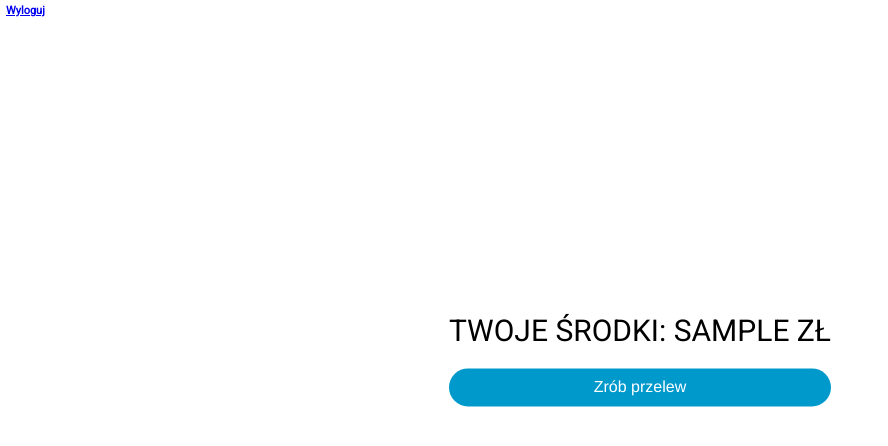
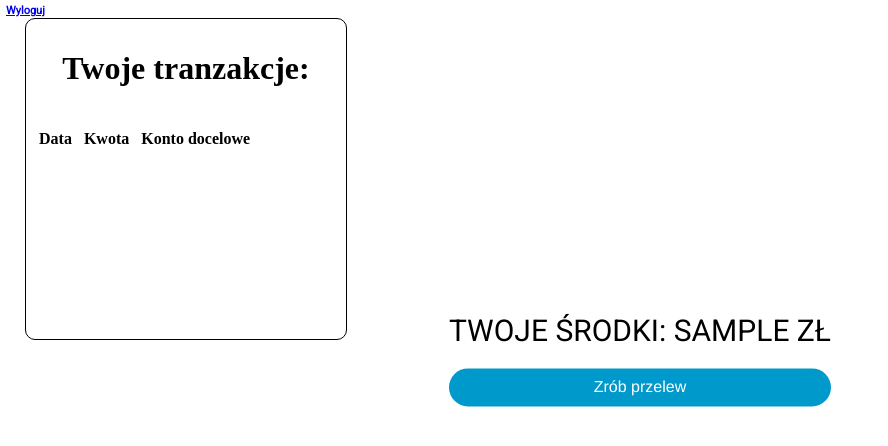
Before and after one commit to Michlinek1/bank, a PHP site: page / in a window 1280 px wide. Shown: the part 50-496 px from the top of the page, without its empty margins (0-888 px from the left). Run offline with PHP 8.4, Linux system fonts and the light colour scheme; the visitor is signed in with stand-in values (Sample User, id 1); tables that the repository leaves empty or names only in its code hold one stand-in row (values such as "Sample post"); lists and menus that the app fills with data are empty.

Commit message:
Update index.php

```diff
--- a/index.php
+++ b/index.php
@@ -1,5 +1,7 @@
 <?php
 session_start();
+?>
+<?php
 
 $pol = new mysqli('localhost', 'root', '', 'bank');
 
@@ -11,10 +13,9 @@ if($_SESSION['zalogowany'] == false){
     header("Location: logowanie.php");
 }
 
-
 ?>
 <!DOCTYPE html>
-<html lang="en">
+<html lang="pl">
 <head>
     <meta charset="UTF-8">
     <meta http-equiv="X-UA-Compatible" content="IE=edge">
@@ -22,8 +23,24 @@ if($_SESSION['zalogowany'] == false){
     <script src="https://cdn.jsdelivr.net/npm/chart.js@2.9.4/dist/Chart.min.js"></script>
     <link rel = "stylesheet" href = "style.css"/>
     <link rel = "stylesheet" href = "styleindex.css"/>
-    <script defer src = "scriptindex.js"></script>
+    <!--<script defer src = "scriptindex.js"></script> !-->
     <title>Bank</title>
+    <style>
+        .tranzakcjeclass{
+            display:inline-block;
+            border: 1px solid black;
+            padding: 10px;
+            margin: 10px;
+            width: 300px;
+            height: 300px;
+            text-align: center;
+            border-radius: 10px;
+            position: absolute;
+            bottom: 50vh;
+
+        }
+
+    </style>
 </head>
 <body>
     <script>
@@ -39,13 +56,32 @@ if($_SESSION['zalogowany'] == false){
         <h1>Twoje środki: <?php echo"$row[pieniadze]"?> zł</h1>
         <button class = "login_przycisk" onclick = "window.location.href = 'przelew.php'">Zrób przelew</button>
     </div>
+    <div class = 'tranzakcjeclass'>
+    <h1>Twoje tranzakcje:</h1>
+        <table class = 'tabletranzakcje'><br>
+            <tr>
+                <th>Data &nbsp;</th>
+                <th>Kwota &nbsp;</th>
+                <th>Konto docelowe &nbsp;</th>
+            </tr>
+        </table>
+    </div>
     <div class = "column">
         <div class = "header">
             <div class = "menu">
                 <ul>
                     <h1><?php echo "Witaj: $row[login]"?></h1>
                     <h1 id = "time"></h1>
-                    <a href ="logowanie.php" ><h1 id = "wyloguj" name = "Wyloguj"> Wyloguj <?php session_destroy() ?></h1></a>
+                    <form method = "post">
+                    <a href ="logowanie.php" ><h1 id = "wyloguj" type = "submit" name = "Wyloguj"> Wyloguj </h1></a>
+                    </form>
+                    <?php
+                    if(isset($_POST['Wyloguj'])){
+                        session_destroy();
+                        header("Location: logowanie.php");
+                    }
+
+                    ?>
                 </ul>
             </div>
         </div>
```
